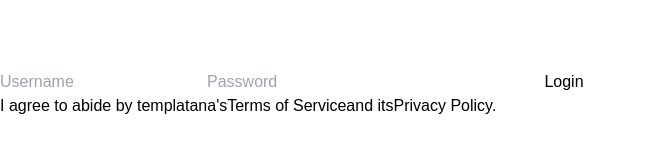
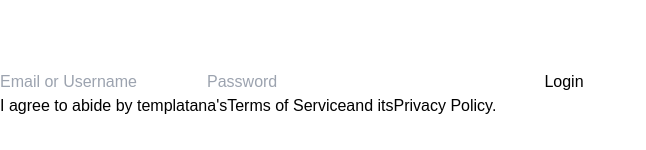
Before and after one commit to Md-Merazul-Islam/School-Management-Front-End, a React (Vite) app: page /login in a window 1280 px wide. Shown: the part 647-797 px from the top of the page, without its empty margins (0-646 px from the left). Built offline with nearby package versions, Linux system fonts and the light colour scheme.

Commit message:
login success full

```diff
--- a/src/components/Login/Login.jsx
+++ b/src/components/Login/Login.jsx
@@ -1,12 +1,12 @@
 import React, { useState } from "react";
 import { login, setToken } from "../Authentication/Authentication";
-import { useNavigate } from 'react-router-dom';
+
 const Login = () => {
   const [username, setUsername] = useState("");
   const [password, setPassword] = useState("");
   const [message, setMessage] = useState("");
   const [isModalOpen, setIsModalOpen] = useState(false);
-  const navigate = useNavigate();
+
   const handleSubmit = async (e) => {
     e.preventDefault();
     try {
@@ -19,9 +19,10 @@ const Login = () => {
       setMessage("Login Failed, Please try again.");
     }
   };
+
   const closeModal = () => {
     setIsModalOpen(false);
-    navigate("/home");
+    window.location.replace('/home');
   };
 
   return (
@@ -81,7 +82,7 @@ const Login = () => {
                   <input
                     className="w-full px-8 py-4 rounded-lg font-medium bg-gray-100 border border-gray-200 placeholder-gray-500 text-sm focus:outline-none focus:border-gray-400 focus:bg-white"
                     type="text"
-                    placeholder="Username"
+                    placeholder="Email or Username"
                     value={username}
                     onChange={(e) => setUsername(e.target.value)}
                     required
--- a/src/components/Navbar/Navbar.jsx
+++ b/src/components/Navbar/Navbar.jsx
@@ -50,7 +50,6 @@ const Navbar = () => {
       localStorage.removeItem('token');
       setIsLoggedIn(false);
       setIsProfileMenuOpen(false);
-      alert('joy bangla logout done')
       window.location.replace('/login');
     } catch (error) {
       console.error("Logout error:", error);
@@ -142,9 +141,7 @@ const Navbar = () => {
               <Link to="/profile" className="nav-box hover:bg-gray-200 p-2 rounded" onClick={closeMobileMenu}>My Profile</Link>
               <Link to="/activities" className="nav-box hover:bg-gray-200 p-2 rounded" onClick={closeMobileMenu}>My Activities</Link>
               <Link to="/result" className="nav-box hover:bg-gray-200 p-2 rounded" onClick={closeMobileMenu}>Result</Link>
-              <button onClick={handleLogout} className="bg-gray-800 hover:bg-gray-700 text-white text-center px-4 py-2 rounded">
-                Logout
-              </button>
+
             </>
           ) : (
             <>
```
